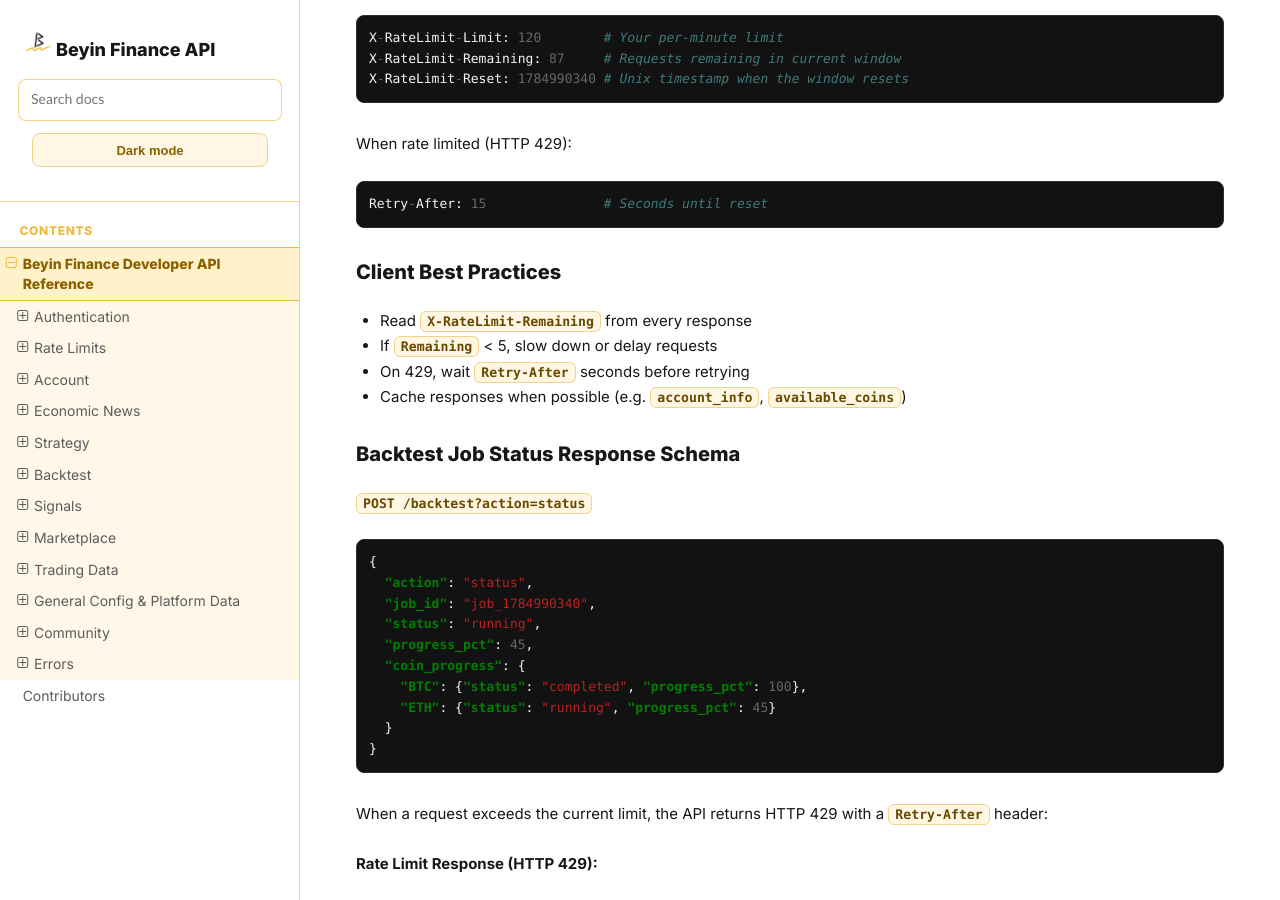
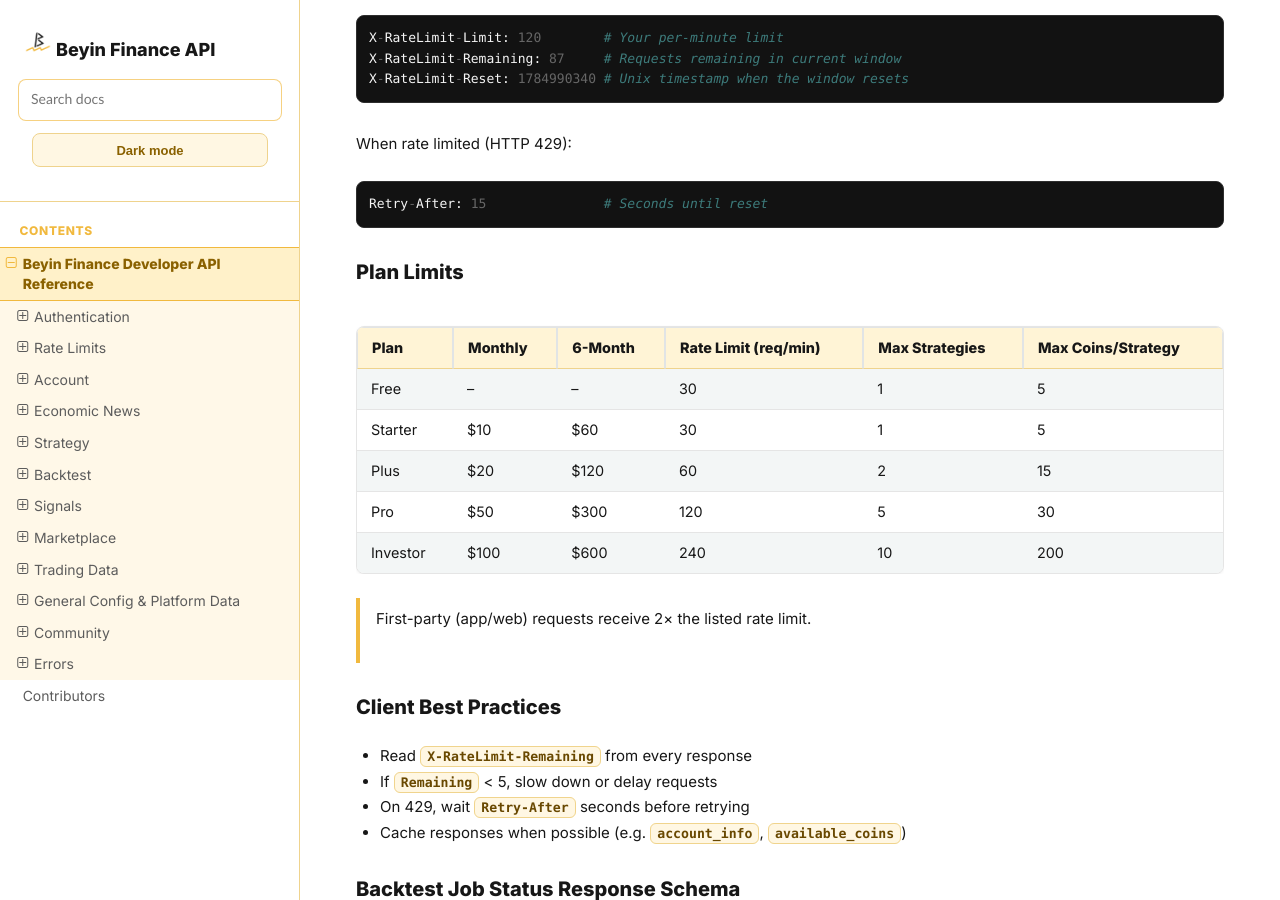
Before and after one commit to jnrbrain/Beyin-Finance, a Sphinx documentation site: the page built from docs/endpoints.md, in a window 1280 px wide and 900 px high, scrolled down 1371 px. Built offline with Sphinx 7.4.7 and the Read the Docs theme 3.1.0, drawn with Linux system fonts in a browser that asks for light colours.

Commit message:
Add plan limits table to API documentation
Co-Authored-By: Claude Opus 4.6 <noreply@anthropic.com>

````diff
--- a/docs/endpoints.md
+++ b/docs/endpoints.md
@@ -58,6 +58,18 @@ When rate limited (HTTP 429):
 ```
 Retry-After: 15               # Seconds until reset
 ```
+
+### Plan Limits
+
+| Plan | Monthly | 6-Month | Rate Limit (req/min) | Max Strategies | Max Coins/Strategy |
+|------|---------|---------|---------------------|----------------|-------------------|
+| Free | – | – | 30 | 1 | 5 |
+| Starter | $10 | $60 | 30 | 1 | 5 |
+| Plus | $20 | $120 | 60 | 2 | 15 |
+| Pro | $50 | $300 | 120 | 5 | 30 |
+| Investor | $100 | $600 | 240 | 10 | 200 |
+
+> First-party (app/web) requests receive 2× the listed rate limit.
 
 ### Client Best Practices
 
````
